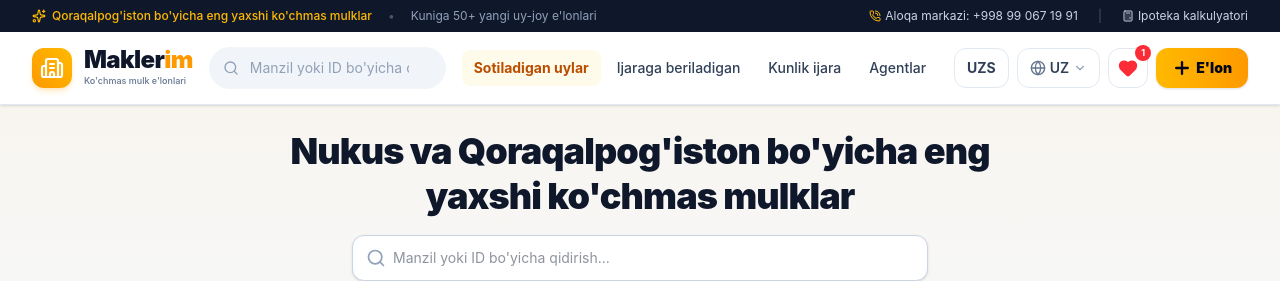
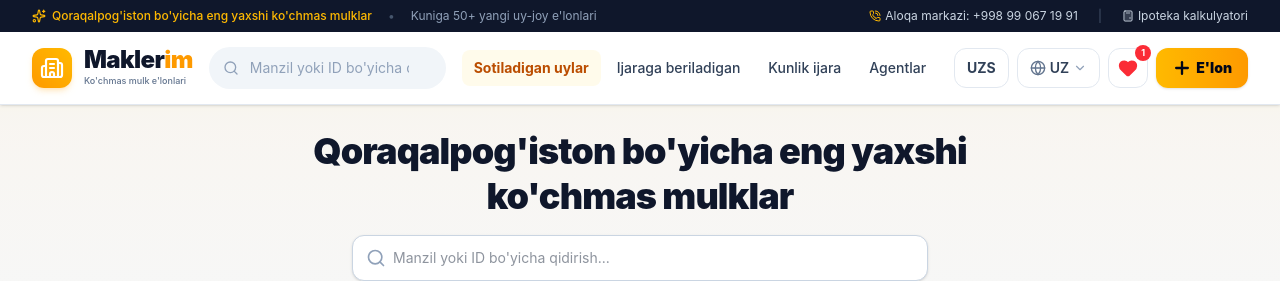
Before and after one commit to akilbekjunior-coder/Mak2, a React (Vite) app in the folder webwindow-enhancer/: page / in a window 1280 px wide. Shown: the top 281 px of the page. Built offline with nearby package versions, Linux system fonts and the light colour scheme; no server answers; the database is empty.

Commit message:
ruskiy tarjima qilindi

```diff
--- a/webwindow-enhancer/src/data/translations.ts
+++ b/webwindow-enhancer/src/data/translations.ts
@@ -1,8 +1,8 @@
 export const translations = {
   uz: {
     portalName: "Maklerim",
-    portalSubtitle: "Nukus va Qoraqalpog'iston ko'chmas mulk portali",
-    heroTitle: "Nukus va Qoraqalpog'iston bo'yicha eng yaxshi ko'chmas mulklar",
+    portalSubtitle: "Qoraqalpog'iston ko'chmas mulk portali",
+    heroTitle: "Qoraqalpog'iston bo'yicha eng yaxshi ko'chmas mulklar",
     heroSubtitle: "O'zingizga mos va qulay uy-joylarni oson toping",
     searchPlaceholder: "Manzil yoki ID bo'yicha qidirish...",
     buy: "Sotiladigan uylar",
@@ -61,8 +61,8 @@ export const translations = {
   },
   ru: {
     portalName: "Maklerim",
-    portalSubtitle: "Портал недвижимости Нукуса и Каракалпакстана",
-    heroTitle: "Лучшая недвижимость в Нукусе и Каракалпакстане",
+    portalSubtitle: "Портал недвижимости Каракалпакстана",
+    heroTitle: "Лучшая недвижимость по Каракалпакстану",
     heroSubtitle: "Найдите идеальное и комфортное жилье легко и быстро",
     searchPlaceholder: "Поиск по адресу или ID объявления...",
     buy: "Продажа домов",
```
